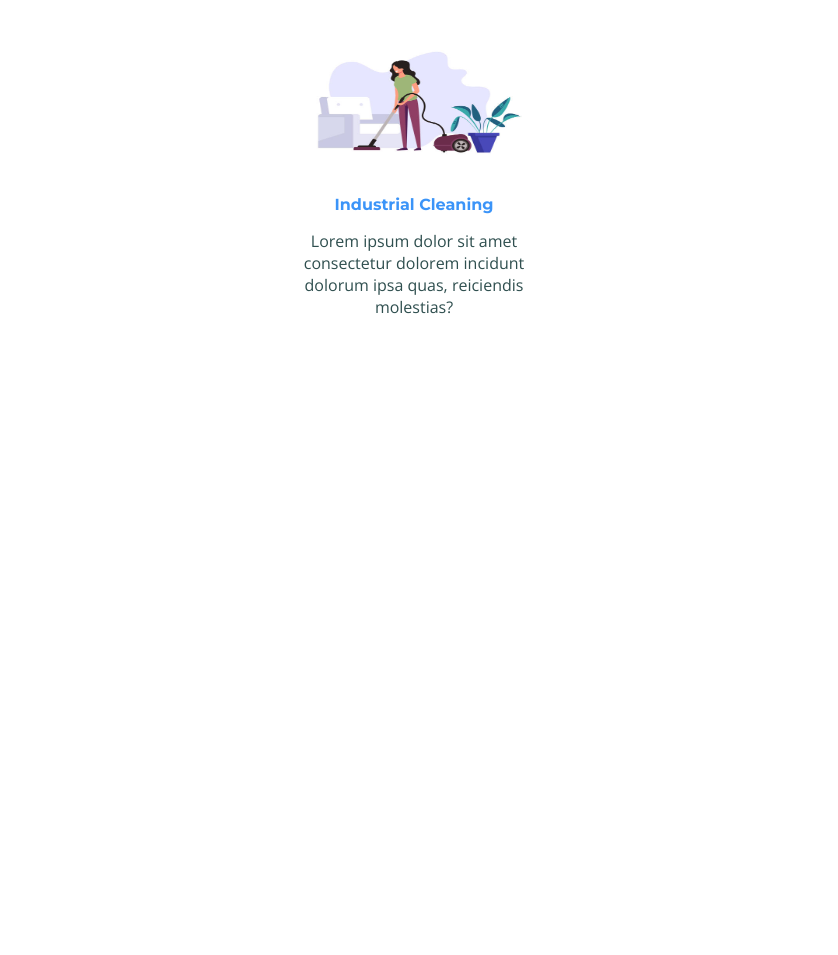
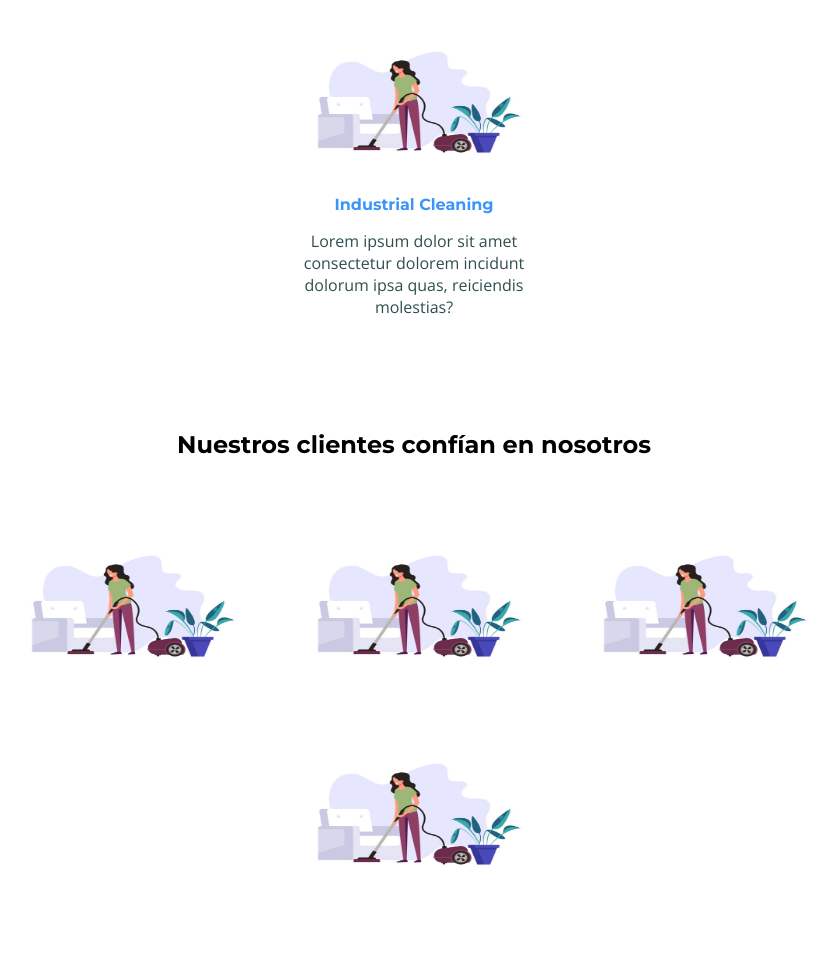
Before and after one commit to jsanxez/servilimp, a plain HTML site: page index.html in a window 1280 px wide. Shown: the part 1050-2005 px from the top of the page, without its empty margins (226-1064 px from the left). Before the commit the page ends 1432 px from the top, so only its background shows below. Drawn offline with nearby package versions, Linux system fonts and the light colour scheme.

Commit message:
adding clients section and removing 'services' styles

```diff
--- a/css/style.css
+++ b/css/style.css
@@ -70,7 +70,10 @@ img {
   display: block;
 }
 
-.section { margin: 0 7vw;}
+.section {
+  margin: 0 7vw;
+  padding: var(--sp-6) 0;
+}
 
 .section-title, .section-subtitle {
   text-align: center;
@@ -214,10 +217,6 @@ img {
   gap: 1rem;
  }
 
-.services {
-  padding: var(--sp-6) 0;
-}
-
 .social-links {
   display: flex;
   flex-flow: row wrap;
--- a/index.html
+++ b/index.html
@@ -89,5 +89,24 @@
     </div>
   </section>
 
+  <section class="clients section">
+    <h2 class="section-title">Nuestros clientes confían en nosotros</h2>
+
+    <div class="row-container">
+      <div class="card">
+        <img src="img/vacuuming.jpg" alt="service image">
+      </div>
+      <div class="card">
+        <img src="img/vacuuming.jpg" alt="service image">
+      </div>
+      <div class="card">
+        <img src="img/vacuuming.jpg" alt="service image">
+      </div>
+      <div class="card">
+        <img src="img/vacuuming.jpg" alt="service image">
+      </div>
+    </div>
+  </section>
+
 </body>
 </html>
```
